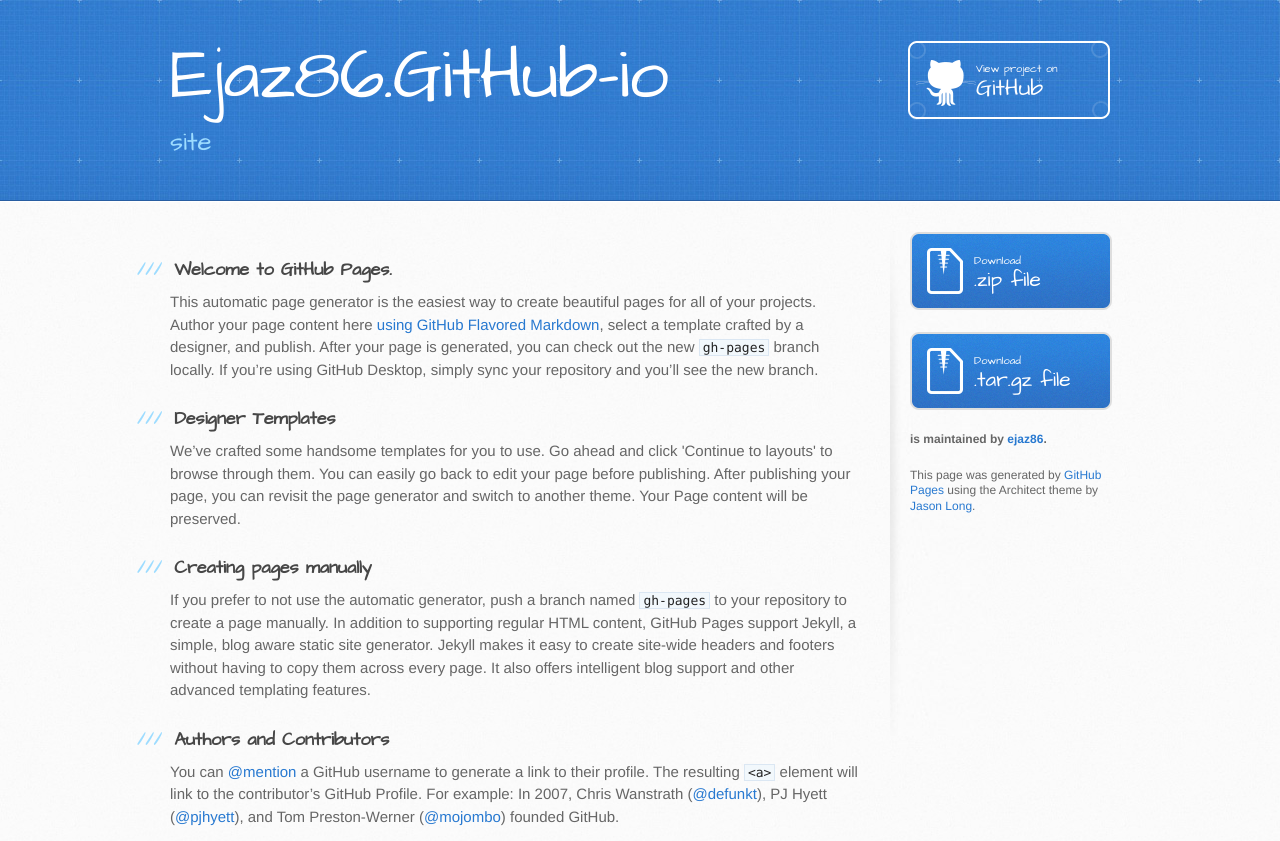
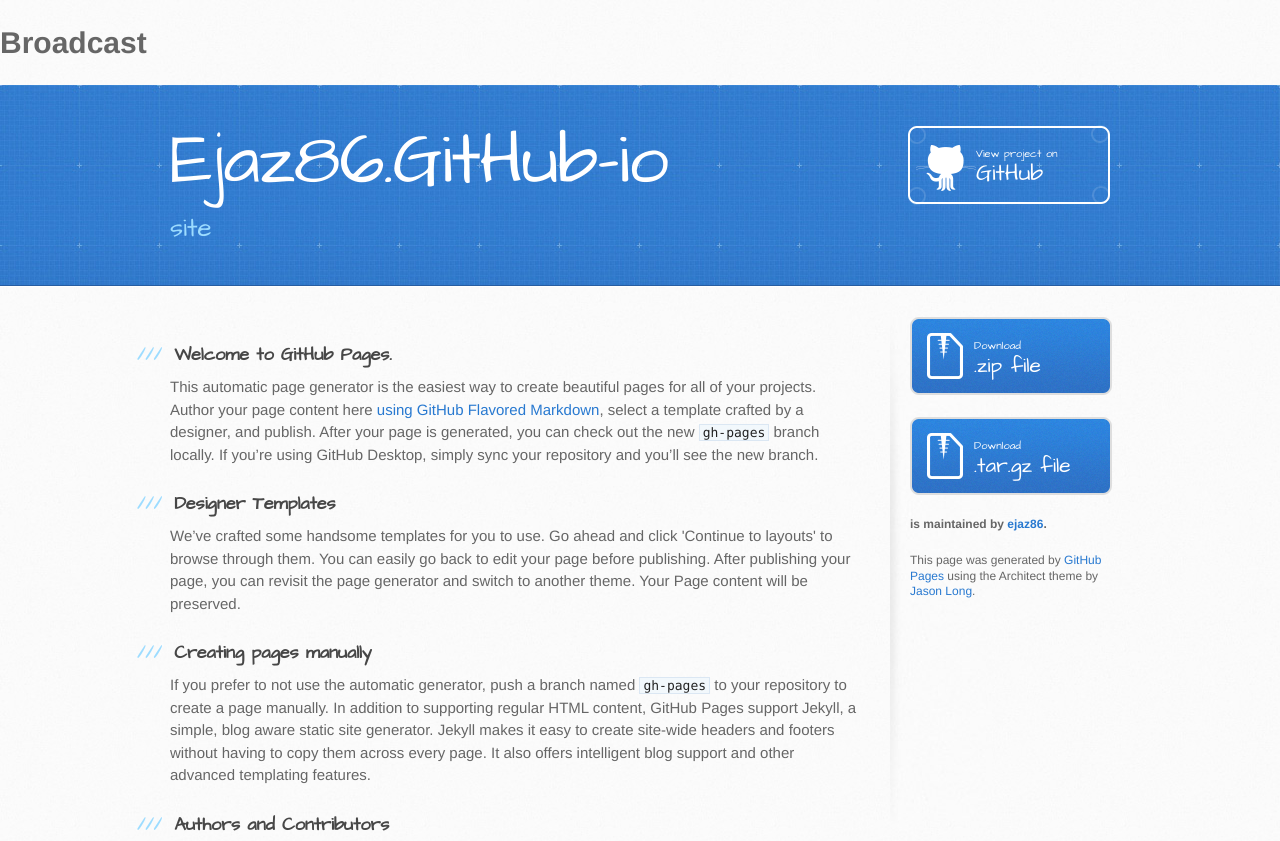
Before and after one commit to webroadcast/webroadcast.github.io, a plain HTML site: page index.html in a window 1280 px wide. Shown: the top 841 px of the page. Drawn offline with Linux system fonts and the light colour scheme.

Commit message:
Update index.html

```diff
--- a/index.html
+++ b/index.html
@@ -17,6 +17,7 @@
   </head>
 
   <body>
+    <h1>Broadcast</h1>
     <header>
       <div class="inner">
         <h1>Ejaz86.GitHub-io</h1>
```
